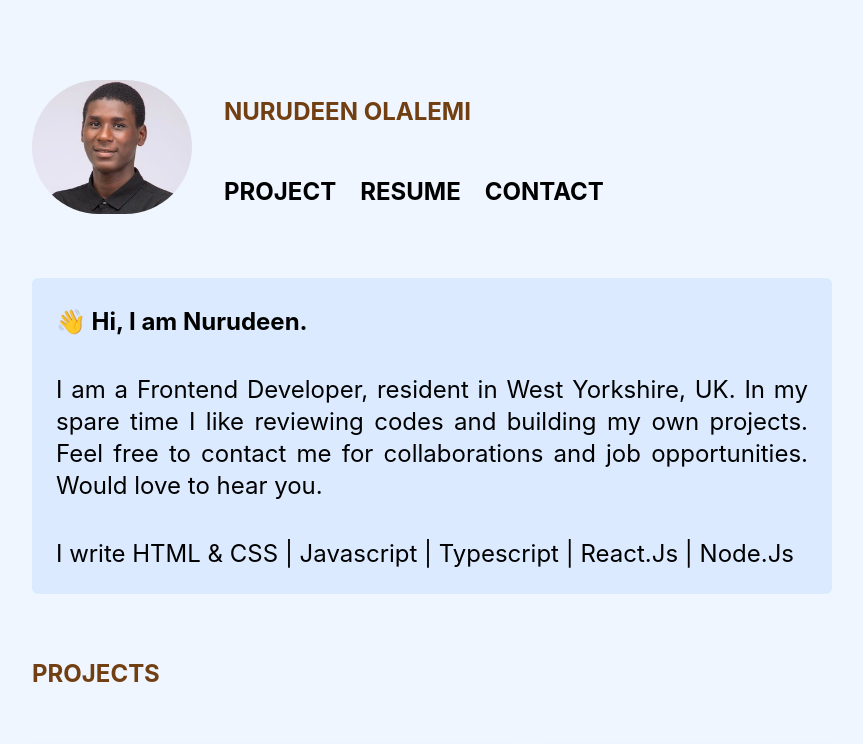
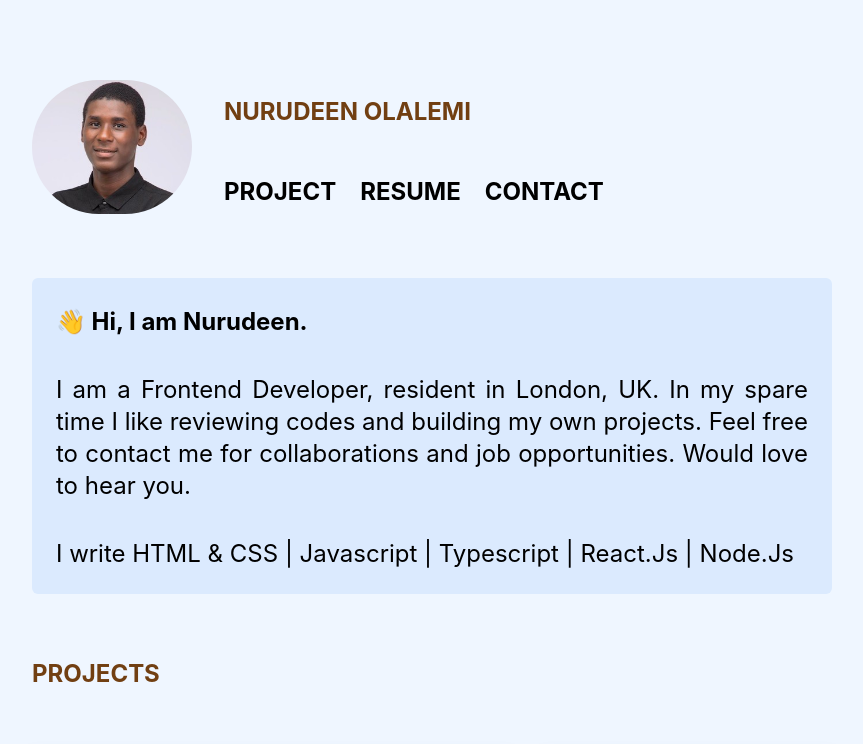
Before and after one commit to olalemi/portfolio, a React (Create React App) app: page / in a window 1280 px wide. Shown: the top 744 px of the page, without its empty margins (208-1071 px from the left). Built offline with nearby package versions, Linux system fonts and the light colour scheme.

Commit message:
location update

```diff
--- a/src/components/HomeText.js
+++ b/src/components/HomeText.js
@@ -10,7 +10,7 @@ function HomeText() {
 
         <p className="mt-9 sm:text-sm md:text-xl lg:text-2xl text-justify">
           {' '}
-          I am a Frontend Developer, resident in West Yorkshire, UK. In my spare
+          I am a Frontend Developer, resident in London, UK. In my spare
           time I like reviewing codes and building my own projects. Feel
           free to contact me for collaborations and job opportunities. Would
           love to hear you.
```
